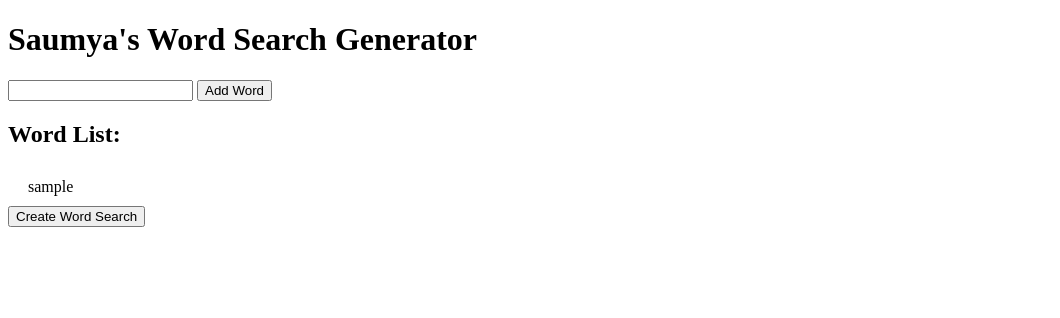
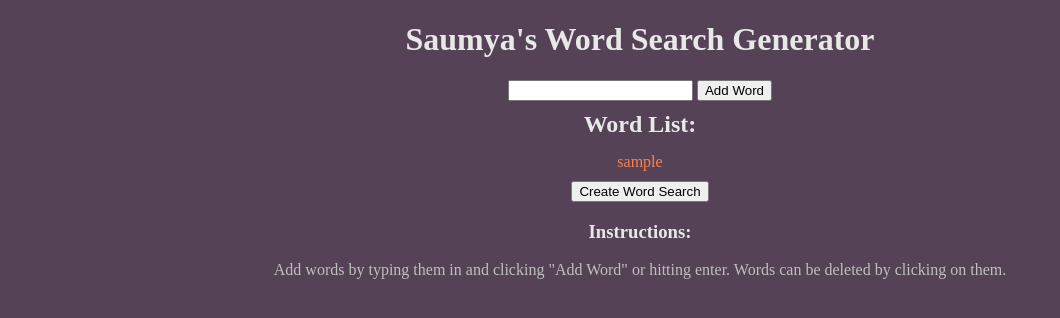
Before and after one commit to saumyad03/word-search-generator, a plain HTML site: page index.html in a window 1280 px wide. Both pictures are taken after typing "Sample" into the empty fields and a click on the button "Add Word". Shown: the whole page, without its empty margins (0-1060 px from the left). Drawn offline with Linux system fonts and the light colour scheme.

Commit message:
Adds instructions, improves look of word search

```diff
--- a/app.js
+++ b/app.js
@@ -9,6 +9,10 @@ const placeHolder = '#';
 const maxOrientations = 8;
 const gridContainer = document.querySelector('#grid-container');
 let words = [];
+const bgColor = '#564256';
+const hlColor = '#8b0000';
+const correctColor = '#96939B';
+const instructions = document.querySelector('#instructions');
 
 //adds word if button to add is clicked or enter button is clicked
 addWordBtn.addEventListener('click', addWord);
@@ -78,11 +82,11 @@ function removeFromList(list, word) {
 }
 //highlights word to be deleted
 function highlight() {
-    this.style.background = 'red';
+    this.style.background = hlColor;
 }
 //unhighlights word to be deleted
 function unhighlight() {
-    this.style.background = 'white';
+    this.style.background = bgColor;
 }
 function createGrid() {
     let grid = []
@@ -291,9 +295,9 @@ function displayGrid(grid) {
                 letter.setAttribute('class', 'letter');
                 letter.append(letterText);
                 //letter.style.backgroundColor = 'beige'; //for testing
-                //turns it green if it's clicked
+                //turns correct color if it's clicked
                 letter.addEventListener('click', (e) => {
-                    e.target.style.backgroundColor = 'green';
+                    e.target.style.backgroundColor = correctColor;
                 })
                 gridContainer.appendChild(letter);
             } else {
@@ -305,6 +309,7 @@ function displayGrid(grid) {
         }
         let lineBreak = document.createElement('br');
         gridContainer.appendChild(lineBreak);
+        instructions.textContent = "Find all the words. Click on all the letters of a word to \"find\" it."
     }
 }
 //chooses random integer from 0 to max exclusive
--- a/index.html
+++ b/index.html
@@ -8,14 +8,14 @@
     <link rel="stylesheet" href="style.css">
 </head>
 <body>
-    <h1>Saumya's Word Search Generator</h1>
+    <h1 id="title">Saumya's Word Search Generator</h1>
     <!-- <h2>Instructions: Add word by typing it in and clicking
         "Add Word" button. To delete a word, simply click on
          it in the word list.</h2> -->
     <input id='text-box' type="text">
     <button id="submit-btn">Add Word</button>
-    <h3 id="warning"></h3>
-    <h2>Word List:</h2>
+    <h3 id="warning" class="headers"></h3>
+    <h2 id="word-list-title">Word List:</h2>
     <div>
         <li id="word-list">
 
@@ -25,6 +25,10 @@
     <div id="grid-container">
 
     </div>
+    <h3 id="instructions-title">Instructions:</h3>
+    <p id="instructions">
+        Add words by typing them in and clicking "Add Word" or hitting enter. Words can be deleted by clicking on them.
+    </p>
     <script src="app.js"></script>
 </body>
 </html>
--- a/style.css
+++ b/style.css
@@ -1,3 +1,23 @@
+body {
+    background-color: #564256;
+    text-align: center;
+}
+#title {
+    text-align: center;
+    color: #E8E8E8;
+}
+#word-list-title {
+    color: #E8E8E8;
+    margin: 5px 0 5px 0;
+    padding: none;
+}
+#word-list {
+    color: #FC814A;
+}
+#warning {
+    color: #FC814A;
+    margin: 10px 0 10px 0;
+}
 #word-list {
     list-style: none;
 }
@@ -15,3 +35,12 @@
 #grid-container {
     text-align: center;
 }
+#instructions-title {
+    color: #E8E8E8;
+}
+#instructions {
+    color: #BFBFBF;
+}
+#grid-container {
+    color: #FC814A;
+}
```
